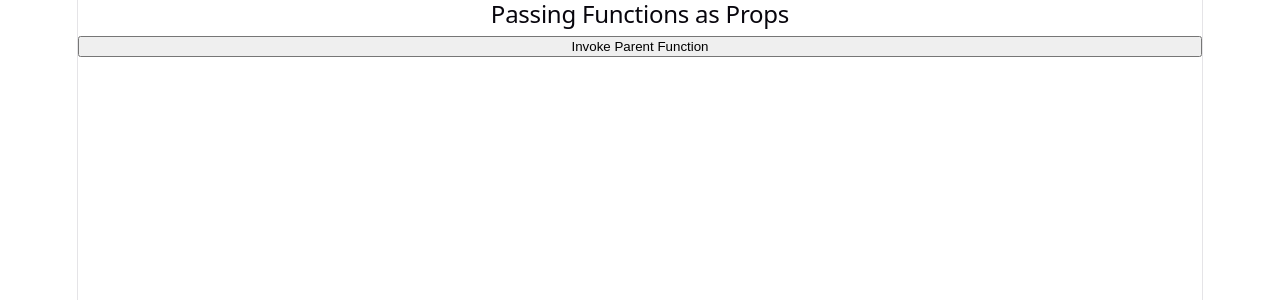
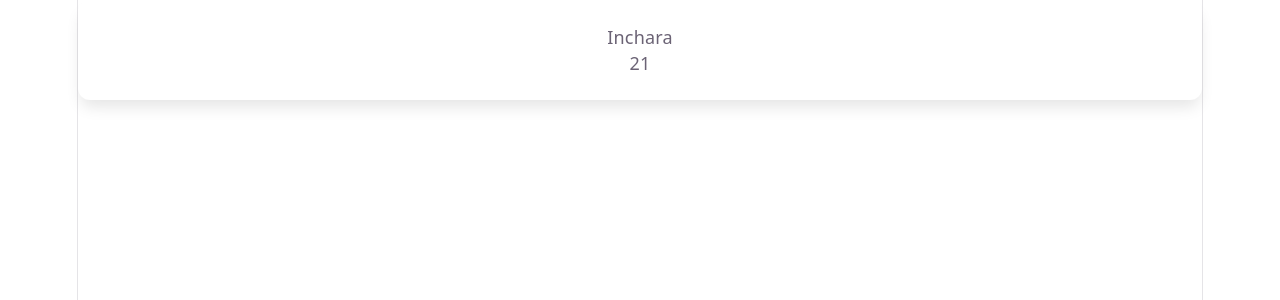
Before and after one commit to incharadn433-web/MERN_Stu_FebMay26Mys, a React (Vite) app in the folder W9/D2/prop-example-app/: page / in a window 1280 px wide. Shown: the top 300 px of the page. Built offline with nearby package versions, Linux system fonts and the light colour scheme.

Commit message:
Prop validation

```diff
--- a/W9/D2/prop-example-app/src/App.jsx
+++ b/W9/D2/prop-example-app/src/App.jsx
@@ -10,6 +10,7 @@ import { ObjectsAndarrayProps } from './components/P7'
 import { PropsImmutability } from './components/P8'
 import { PropsState } from './components/P9'
 import { FunctionProps } from './components/P10'
+import { PropTypesDemo } from './components/P11'
 
 function App() {
   return (
@@ -23,7 +24,8 @@ function App() {
        {/* <ObjectsAndarrayProps/> */}
        {/* <PropsImmutability/> */}
        {/* <PropsState/> */}
-       <FunctionProps/>
+       {/* <FunctionProps/> */}
+       <PropTypesDemo/>
 
     </>
   )
--- /dev/null
+++ b/W9/D2/prop-example-app/src/components/P11.jsx
@@ -0,0 +1,22 @@
+import PropTypes from "prop-types";
+//Prop validation
+function Profile({name,age}){
+    return(
+        <div className="card">
+             <p>{name}</p>
+             <p>{age}</p>
+        </div>
+    );
+}
+Profile.PropTypes =  {
+    name:PropTypes.string.isRequired,
+    age:PropTypes.number.isRequired,
+};
+export function PropTypesDemo(){
+    return(
+        <>
+          <Profile name = "Inchara" age={21} />
+
+        </>
+    );
+}
```
